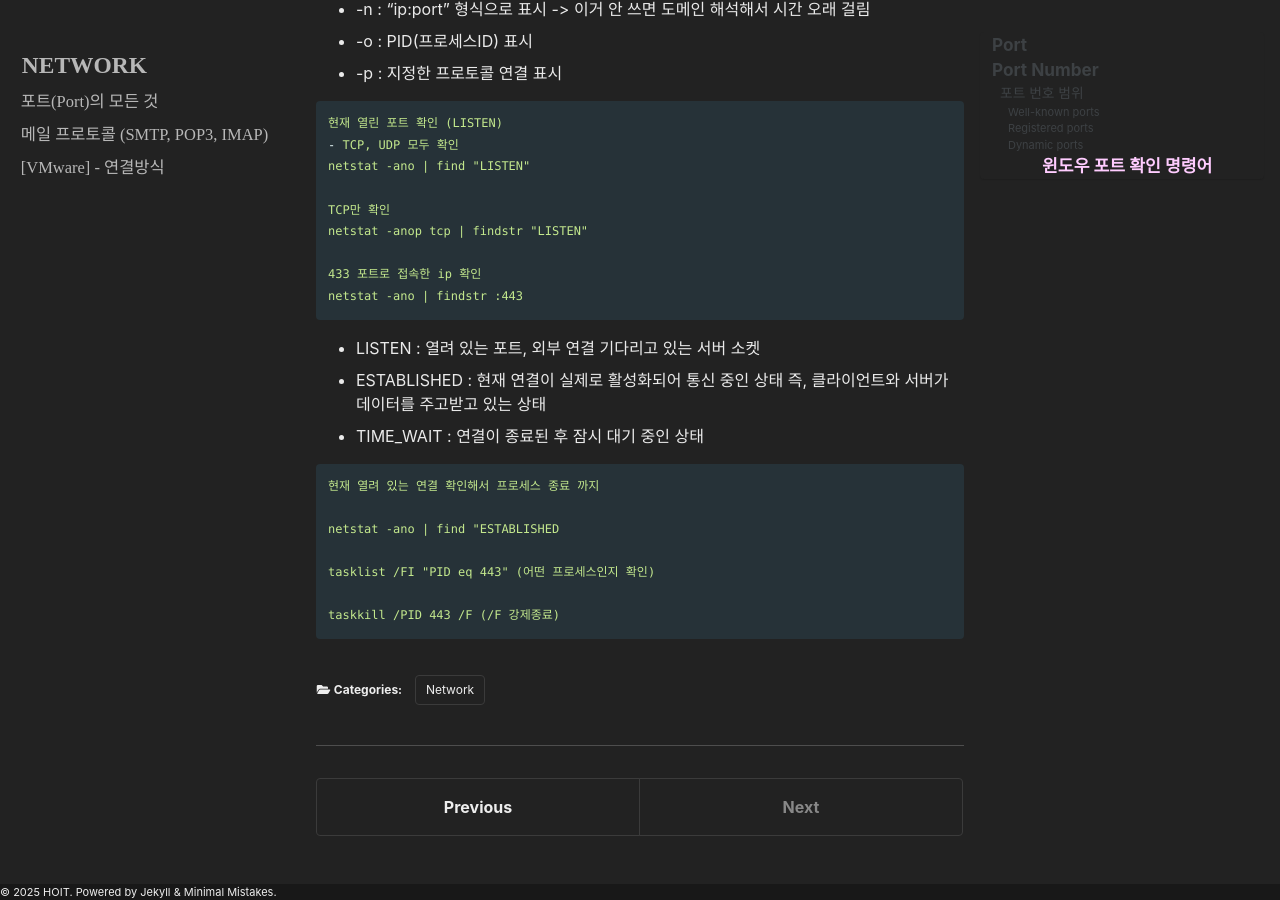
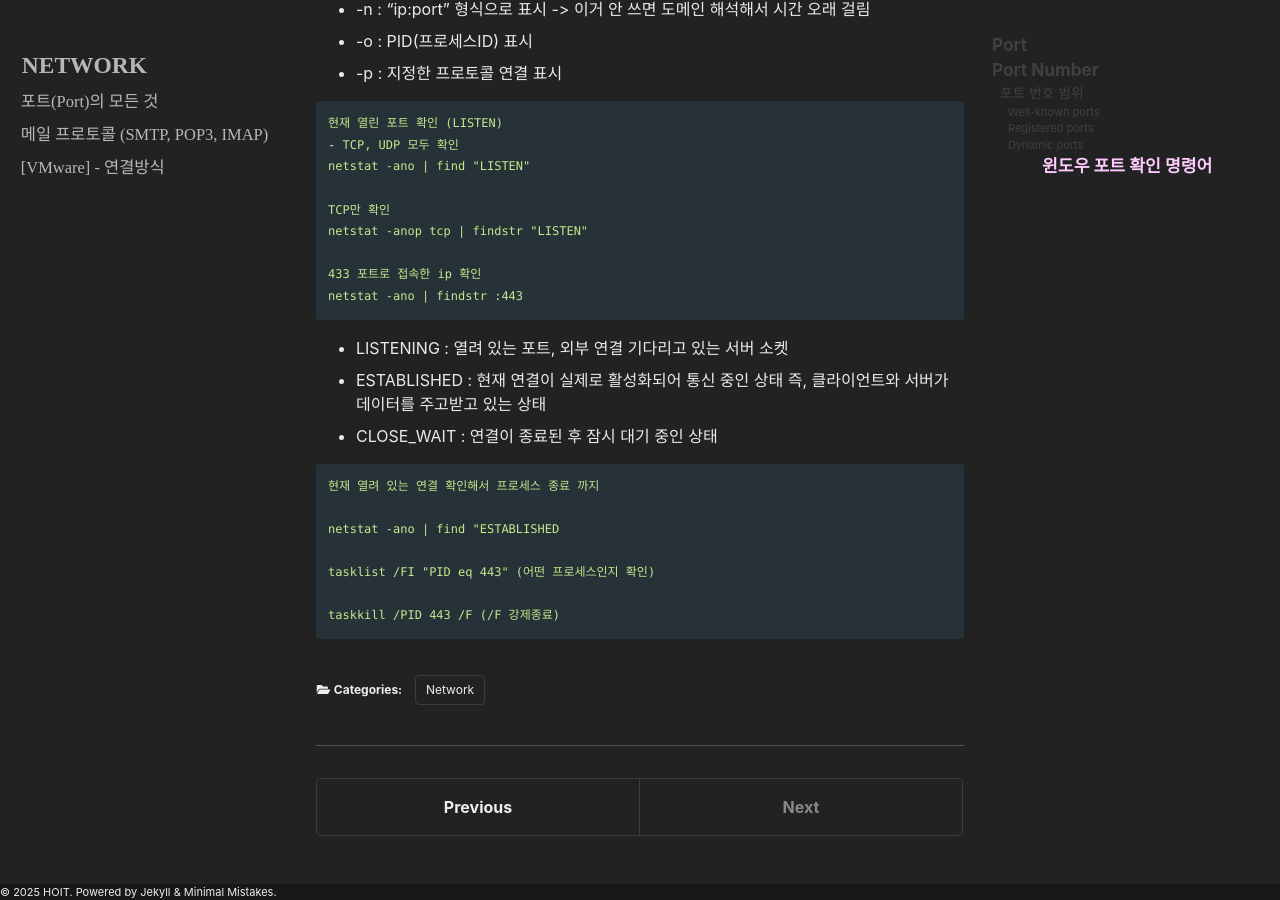
Before and after one commit to Hovember/Hovember.github.io, a Jekyll site: the page built from _posts/Network/2025-09-30-portnumber.md, in a window 1280 px wide and 900 px high, scrolled down 3370 px. Built offline with Jekyll 4.4.1, drawn with Linux system fonts in a browser that asks for light colours; cached includes are drawn as plain includes; some web fonts are replaced.

Commit message:
Update 2025-09-30-portnumber.md

````diff
--- a/_posts/Network/2025-09-30-portnumber.md
+++ b/_posts/Network/2025-09-30-portnumber.md
@@ -141,9 +141,9 @@ netstat -anop tcp | findstr "LISTEN"
 netstat -ano | findstr :443
 ```
 
-- LISTEN : 열려 있는 포트, 외부 연결 기다리고 있는 서버 소켓
+- LISTENING : 열려 있는 포트, 외부 연결 기다리고 있는 서버 소켓
 - ESTABLISHED : 현재 연결이 실제로 활성화되어 통신 중인 상태 즉, 클라이언트와 서버가 데이터를 주고받고 있는 상태
-- TIME_WAIT : 연결이 종료된 후 잠시 대기 중인 상태
+- CLOSE_WAIT : 연결이 종료된 후 잠시 대기 중인 상태
 
 
 ```yaml
````
